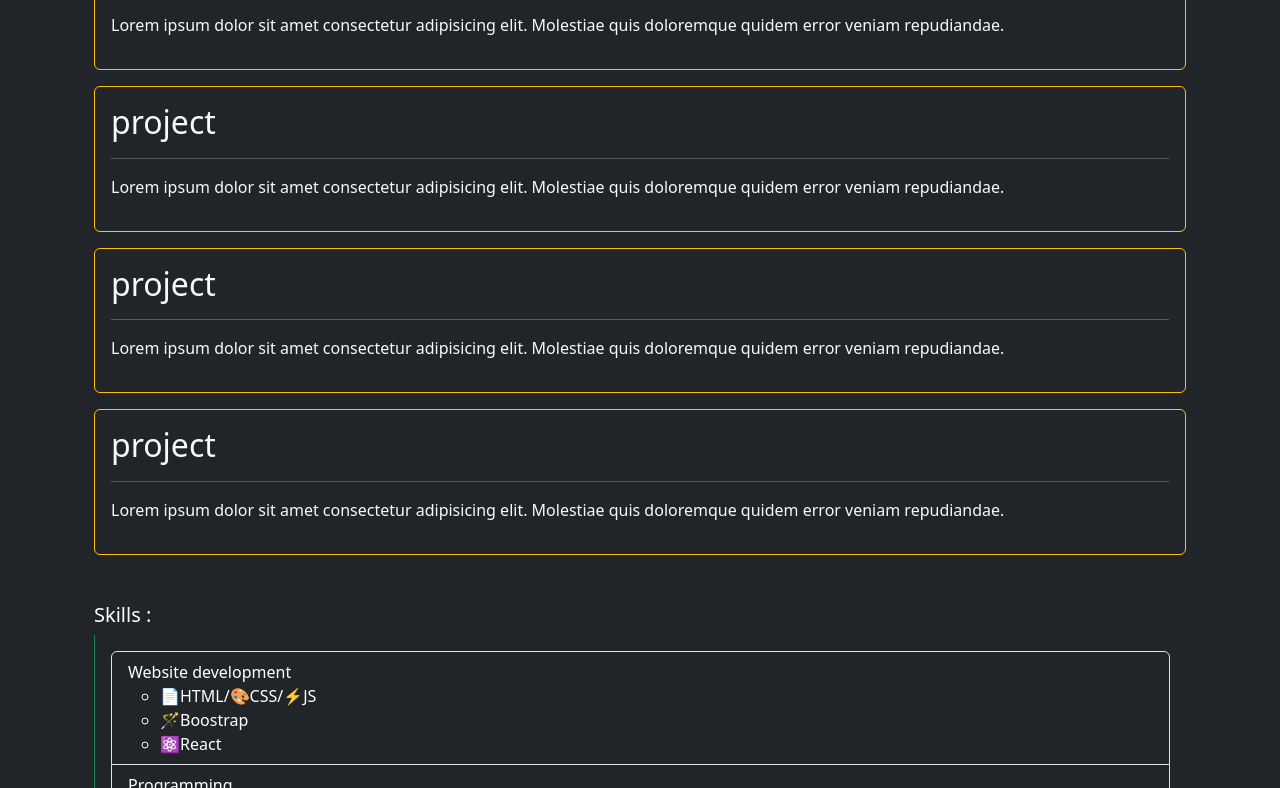
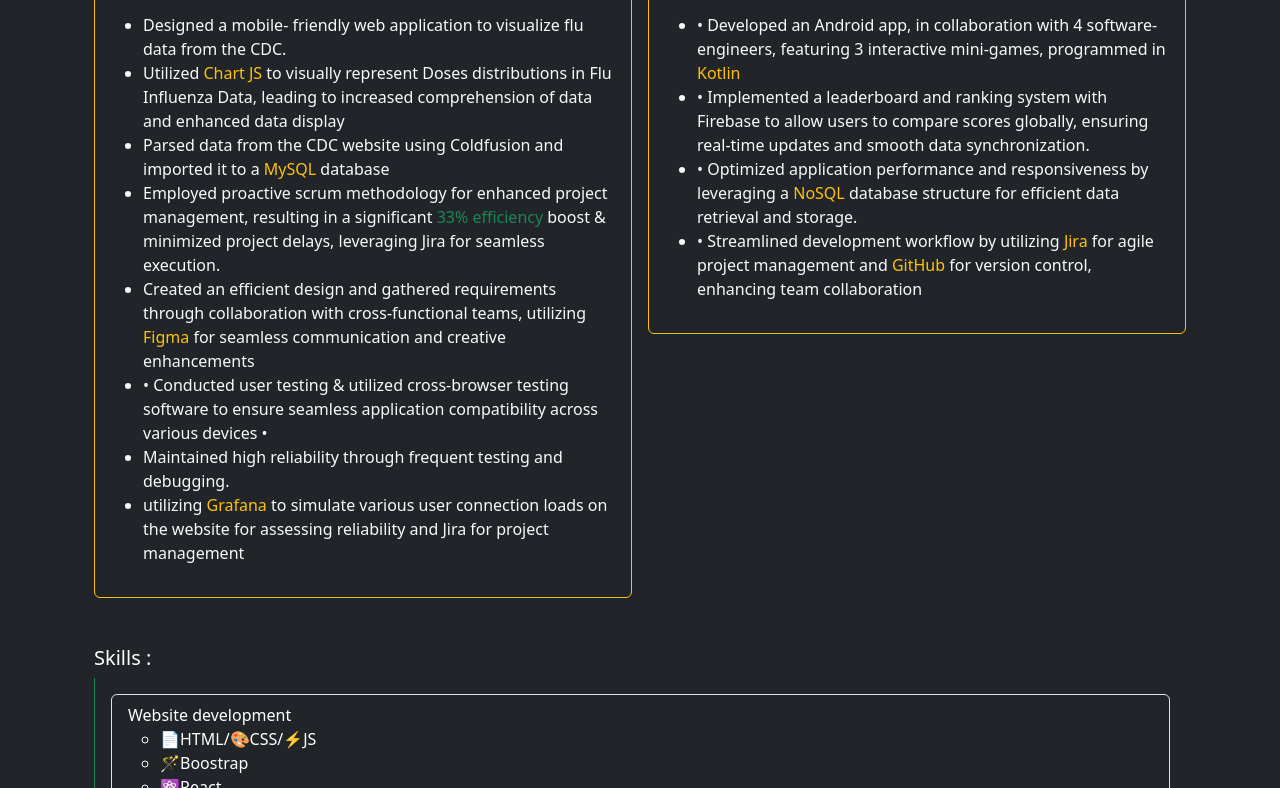
Before and after one commit to thiczd/portfolio-v2, a plain HTML site: page index.html in a window 1280 px wide. Shown: the part 694-1482 px from the top of the page. Drawn offline with nearby package versions, Linux system fonts and the light colour scheme.

Commit message:
added projects

```diff
--- a/index.html
+++ b/index.html
@@ -45,18 +45,90 @@
             <h1 class="text-center">Projects</h1>
             <hr />
             <div class="row g-3">
-              <div class="col-sm-6 col-lg-12">
+              <div class="col-md-12 col-lg-6">
                 <div class="text-light border rounded border-warning p-3">
-                  <h2>project</h2>
+                  <h2>Data visualization for influenza</h2>
                   <hr />
-                  <p>
-                    Lorem ipsum dolor sit amet consectetur adipisicing elit.
-                    Molestiae quis doloremque quidem error veniam repudiandae.
-                  </p>
+                  <ul>
+                    <li>
+                      Designed a mobile- friendly web application to visualize
+                      flu data from the CDC.
+                    </li>
+                    <li>
+                      Utilized <span class="text-warning">Chart JS</span> to
+                      visually represent Doses distributions in Flu Influenza
+                      Data, leading to increased comprehension of data and
+                      enhanced data display
+                    </li>
+                    <li>
+                      Parsed data from the CDC website using Coldfusion and
+                      imported it to a
+                      <span class="text-warning">MySQL</span> database
+                    </li>
+                    <li>
+                      Employed proactive scrum methodology for enhanced project
+                      management, resulting in a significant
+                      <span class="text-success">33% efficiency</span>
+                      boost & minimized project delays, leveraging Jira for
+                      seamless execution.
+                    </li>
+                    <li>
+                      Created an efficient design and gathered requirements
+                      through collaboration with cross-functional teams,
+                      utilizing <span class="text-warning">Figma</span> for
+                      seamless communication and creative enhancements
+                    </li>
+                    <li>
+                      • Conducted user testing & utilized cross-browser testing
+                      software to ensure seamless application compatibility
+                      across various devices •
+                    </li>
+                    <li>
+                      Maintained high reliability through frequent testing and
+                      debugging.
+                    </li>
+                    <li>
+                      utilizing <span class="text-warning">Grafana </span>to
+                      simulate various user connection loads on the website for
+                      assessing reliability and Jira for project management
+                    </li>
+                  </ul>
                 </div>
               </div>
+              <div class="col-md-12 col-lg-6">
+                <div class="text-light border rounded border-warning p-3">
+                  <h2>Android Mini-game application</h2>
+                  <hr />
 
-              <div class="col-sm-6 col-lg-12">
+                  <ul>
+                    <li>
+                      • Developed an Android app, in collaboration with 4
+                      software-engineers, featuring 3 interactive mini-games,
+                      programmed in <span class="text-warning">Kotlin</span>
+                    </li>
+                    <li>
+                      • Implemented a leaderboard and ranking system with
+                      Firebase to allow users to compare scores globally,
+                      ensuring real-time updates and smooth data
+                      synchronization.
+                    </li>
+                    <li>
+                      • Optimized application performance and responsiveness by
+                      leveraging a
+                      <span class="text-warning">NoSQL</span> database structure
+                      for efficient data retrieval and storage.
+                    </li>
+                    <li>
+                      • Streamlined development workflow by utilizing
+                      <span class="text-warning">Jira</span> for agile project
+                      management and
+                      <span class="text-warning">GitHub</span> for version
+                      control, enhancing team collaboration
+                    </li>
+                  </ul>
+                </div>
+              </div>
+              <!-- <div class="col-md-12 col-lg-6">
                 <div class="text-light border rounded border-warning p-3">
                   <h2>project</h2>
                   <hr />
@@ -66,30 +138,7 @@
                     Molestiae quis doloremque quidem error veniam repudiandae.
                   </p>
                 </div>
-              </div>
-              <div class="col-sm-6 col-lg-12">
-                <div class="text-light border rounded border-warning p-3">
-                  <h2>project</h2>
-                  <hr />
-
-                  <p>
-                    Lorem ipsum dolor sit amet consectetur adipisicing elit.
-                    Molestiae quis doloremque quidem error veniam repudiandae.
-                  </p>
-                </div>
-              </div>
-
-              <div class="col-sm-6 col-lg-12">
-                <div class="text-light border rounded border-warning p-3">
-                  <h2>project</h2>
-                  <hr />
-
-                  <p>
-                    Lorem ipsum dolor sit amet consectetur adipisicing elit.
-                    Molestiae quis doloremque quidem error veniam repudiandae.
-                  </p>
-                </div>
-              </div>
+              </div> -->
             </div>
           </div>
 
```
